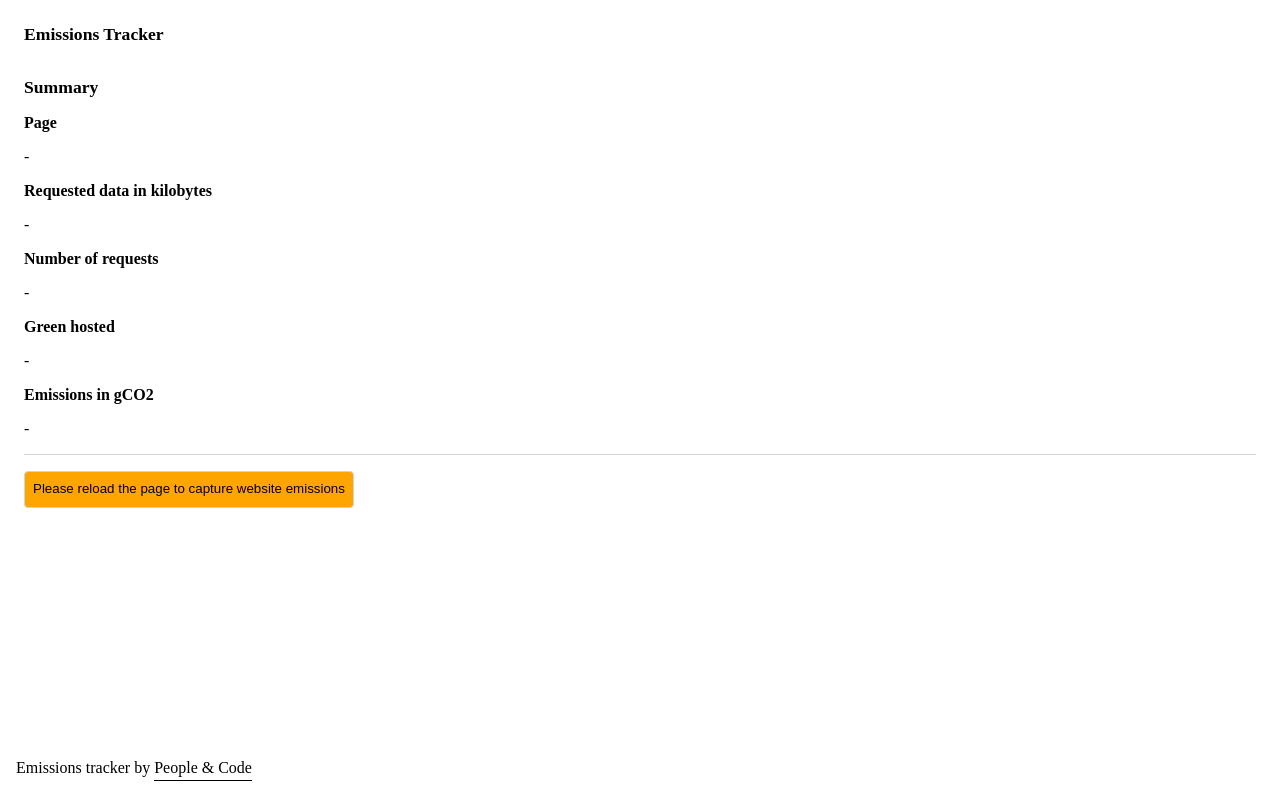
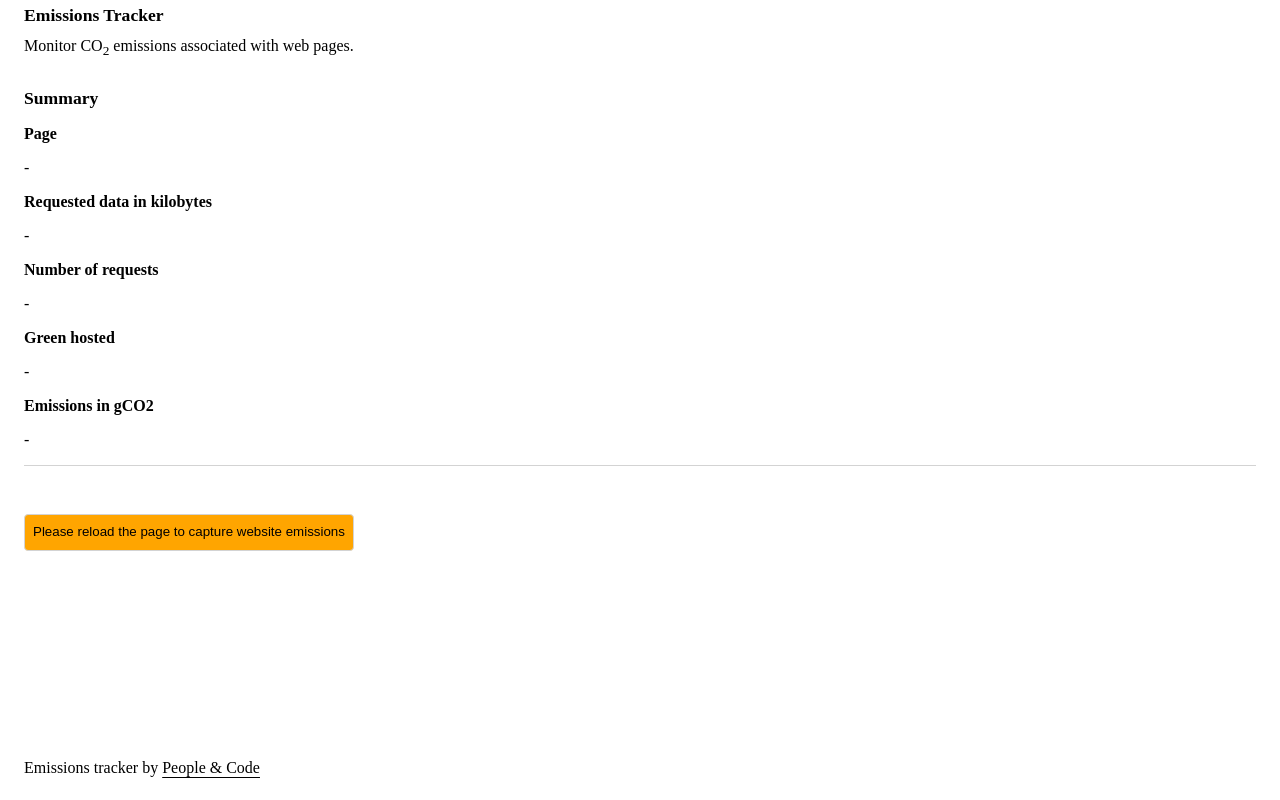
Before and after one commit to p-n-c/chrome-web-emissions, a browser extension: page publish/side_panel/side-panel.html in a window 1280 px wide. Drawn offline with Linux system fonts and the light colour scheme.

Commit message:
reset d variable and position headers and footers to match pnc default

```diff
--- a/publish/side_panel/side-panel.css
+++ b/publish/side_panel/side-panel.css
@@ -3,20 +3,22 @@
   --fg-colour: black;
   --line-colour: lightgrey;
   --accent-colour: orange;
-  --d: 1rem;
+  --d: 0.25rem;
 }
 
 body {
-  padding: var(--d) var(--d) 0 var(--d);
+  padding: calc(var(--d) * 4) calc(var(--d) * 4) 0;
   position: relative;
 }
 
 main {
-  padding-bottom: calc(var(--d) * 4);
+  padding-top: calc(var(--d) * 8);
+  padding-bottom: calc(var(--d) * 16);
 }
 
 aside {
-  margin-top: calc(var(--d) * -4);
+  margin-top: calc(var(--d) * -8);
+  margin-bottom: calc(var(--d) * -16);
 }
 
 h1 {
@@ -26,7 +28,7 @@ h1 {
 
 h2 {
   font-size: 1.1rem;
-  margin: calc(var(--d) * 2) 0 var(--d);
+  margin: calc(var(--d) * 8) 0 calc(var(--d) * 4);
 
   &#requests-by-group {
     margin-bottom: 0;
@@ -34,7 +36,7 @@ h2 {
 }
 
 h3 {
-  padding-bottom: calc(var(--d) * 0.25);
+  padding-bottom: var(--d);
   border-bottom: 1px solid var(--fg-colour);
   display: inline-block;
   font-weight: 600;
@@ -42,7 +44,7 @@ h3 {
 
 button {
   line-height: 1.4;
-  padding: calc(var(--d) * 0.5);
+  padding: calc(var(--d) * 2);
   border: 1px solid var(--line-colour);
   border-radius: 4px;
   text-wrap: balance;
@@ -55,9 +57,8 @@ button {
 
 a {
   color: var(--fg-colour);
-  border-bottom: 1px solid var(--fg-colour);
-  padding-bottom: calc(var(--d) * 0.25);
-  text-decoration: none;
+  text-decoration: underline;
+  text-underline-offset: var(--d);
 }
 
 dt:not(details *) {
@@ -65,7 +66,7 @@ dt:not(details *) {
 }
 
 dd {
-  margin: var(--d) 0;
+  margin: calc(var(--d) * 4) 0;
 }
 
 section {
@@ -97,7 +98,7 @@ section:last-of-type dl {
 
 ul {
   margin-block: 0;
-  padding: 0 var(--d);
+  padding: 0 calc(var(--d) * 4);
 }
 
 li {
@@ -105,14 +106,23 @@ li {
   line-height: 1.6;
 }
 
+header,
 footer {
   position: fixed;
-  left: var(--d);
-  bottom: 0;
   width: 100%;
-  height: calc(var(--d) * 4);
+  height: calc(var(--d) * 16);
   background-color: var(--bg-colour);
   display: flex;
+}
+
+header {
+  top: 0;
+  flex-direction: column;
+  justify-content: center;
+}
+
+footer {
+  bottom: 0;
   align-items: center;
 }
 
--- a/publish/side_panel/side-panel.html
+++ b/publish/side_panel/side-panel.html
@@ -9,6 +9,7 @@
   <body>
     <header>
       <h1>Emissions Tracker</h1>
+      <div>Monitor CO<sub>2</sub> emissions associated with web pages.</div>
     </header>
     <main>
       <h2>Summary</h2>
```
